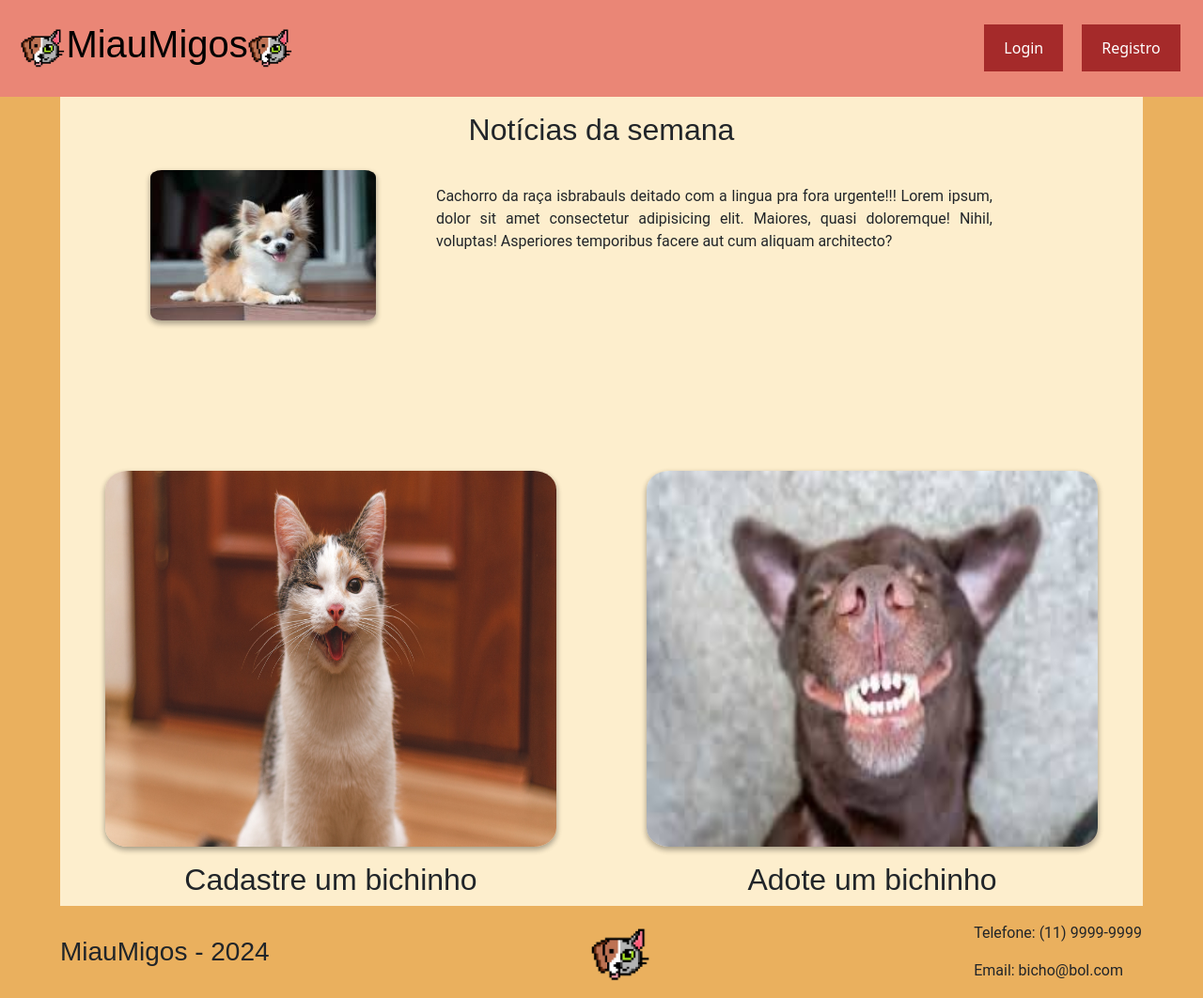
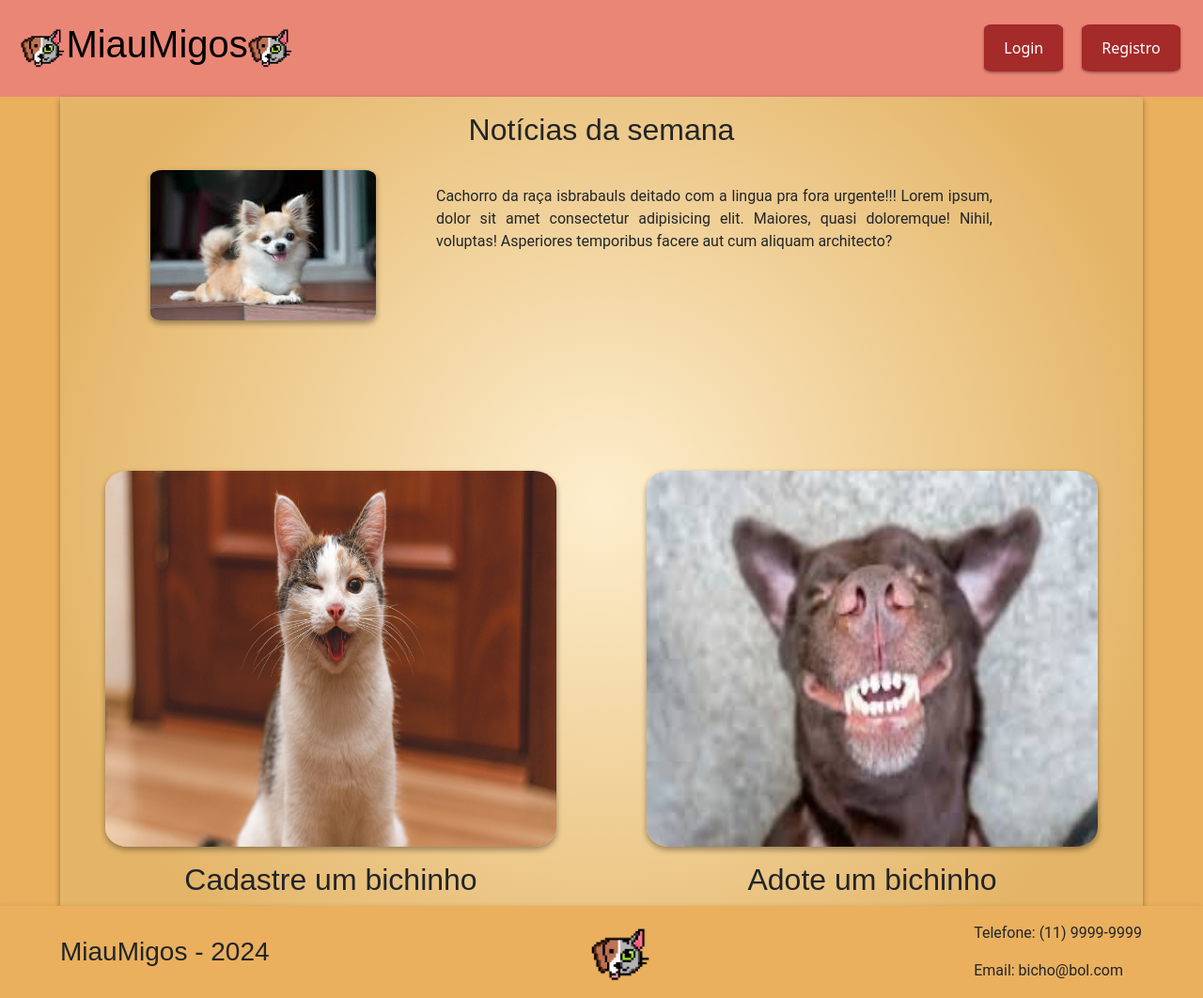
Before and after one commit to LuizZaghetto/Projeto_ONG, a Flask app: page / in a window 1280 px wide. Shown: the whole page at 94% size. Run offline with Flask 3, Linux system fonts and the light colour scheme; some web fonts are replaced.

Commit message:
Deixando a página mais bonita

```diff
--- a/Flask/app/static/css/footer/footer.css
+++ b/Flask/app/static/css/footer/footer.css
@@ -3,6 +3,7 @@
 .rodape {
     background-color: var(--cor-de-fora);
     padding-top: 1rem;
+    box-shadow: rgba(0, 0, 0, 0.16) 0px 3px 6px, rgba(0, 0, 0, 0.23) 0px 3px 6px;
 }
 
 .rodape__container {
--- a/Flask/app/static/css/header/header.css
+++ b/Flask/app/static/css/header/header.css
@@ -8,6 +8,8 @@
     justify-content: space-between;
     align-items: center;
     background-color: var(--cor-cabecalho);
+    /* background: linear-gradient(27deg, rgba(238,74,74,1) 0%, rgba(234,134,118,1) 45%, rgba(207,46,37,1) 92%); */
+    box-shadow: rgba(0, 0, 0, 0.16) 0px 3px 6px, rgba(0, 0, 0, 0.23) 0px 3px 6px;
     padding: 1.4rem;
 }
 
@@ -62,6 +64,8 @@
   cursor: pointer;
   background-color: brown;
   color: white;
+  border-radius: 10%;
+  box-shadow: rgba(0, 0, 0, 0.16) 0px 1.5px 3px, rgba(0, 0, 0, 0.23) 0px 1.5px 3px;
 }
 
 .botao:hover {
--- a/Flask/app/static/css/landing_page/main.css
+++ b/Flask/app/static/css/landing_page/main.css
@@ -13,6 +13,9 @@
 .principal__conteudo {
     margin: 0 5%;
     background: var(--cor-de-fundo);
+    background: radial-gradient(circle, rgba(253,238,205,1) 0%, rgba(228,181,104,1) 84%);
+    box-shadow: rgba(0, 0, 0, 0.16) 0px 3px 6px, rgba(0, 0, 0, 0.23) 0px 3px 6px;
+
 }
 
 .principal__noticias-titulo {
@@ -60,6 +63,14 @@
     height: 25rem;
     box-shadow: rgba(0, 0, 0, 0.16) 0px 3px 6px, rgba(0, 0, 0, 0.23) 0px 3px 6px;
     border-radius: 5%;
+    transition: 0.4s;
+}
+
+.principal__cadastroBicho-imagem:hover {
+    width:36rem;
+    height:30rem;
+    cursor:-webkit-grab
+
 }
 
 .principal__cadastroBicho-texto {
--- a/Flask/app/static/css/login/main.css
+++ b/Flask/app/static/css/login/main.css
@@ -14,6 +14,8 @@
 .principal__conteudo {
     margin: 0 5%;
     background-color: var(--cor-de-fundo);
+    background: radial-gradient(circle, rgba(253,238,205,1) 0%, rgba(228,181,104,1) 84%);
+    box-shadow: rgba(0, 0, 0, 0.16) 0px 3px 6px, rgba(0, 0, 0, 0.23) 0px 3px 6px;
     padding-bottom: 20rem;
 }
 
@@ -56,6 +58,8 @@
     margin: 4px 2px;
     transition-duration: 0.4s;
     cursor: pointer;
+    border-radius: 10%;
+    box-shadow: rgba(0, 0, 0, 0.16) 0px 1.5px 3px, rgba(0, 0, 0, 0.23) 0px 1.5px 3px;
 }
 
 .botao1{
--- a/Flask/app/static/css/registro/main.css
+++ b/Flask/app/static/css/registro/main.css
@@ -14,6 +14,8 @@
 .principal__conteudo {
     margin: 0 5%;
     background-color: var(--cor-de-fundo);
+    background: radial-gradient(circle, rgba(253,238,205,1) 0%, rgba(228,181,104,1) 84%);
+    box-shadow: rgba(0, 0, 0, 0.16) 0px 3px 6px, rgba(0, 0, 0, 0.23) 0px 3px 6px;
     padding-bottom: 20rem;
 }
 
@@ -56,6 +58,8 @@
     margin: 4px 2px;
     transition-duration: 0.4s;
     cursor: pointer;
+    border-radius: 10%;
+    box-shadow: rgba(0, 0, 0, 0.16) 0px 1.5px 3px, rgba(0, 0, 0, 0.23) 0px 1.5px 3px;
 }
 
 .botao1{
```
